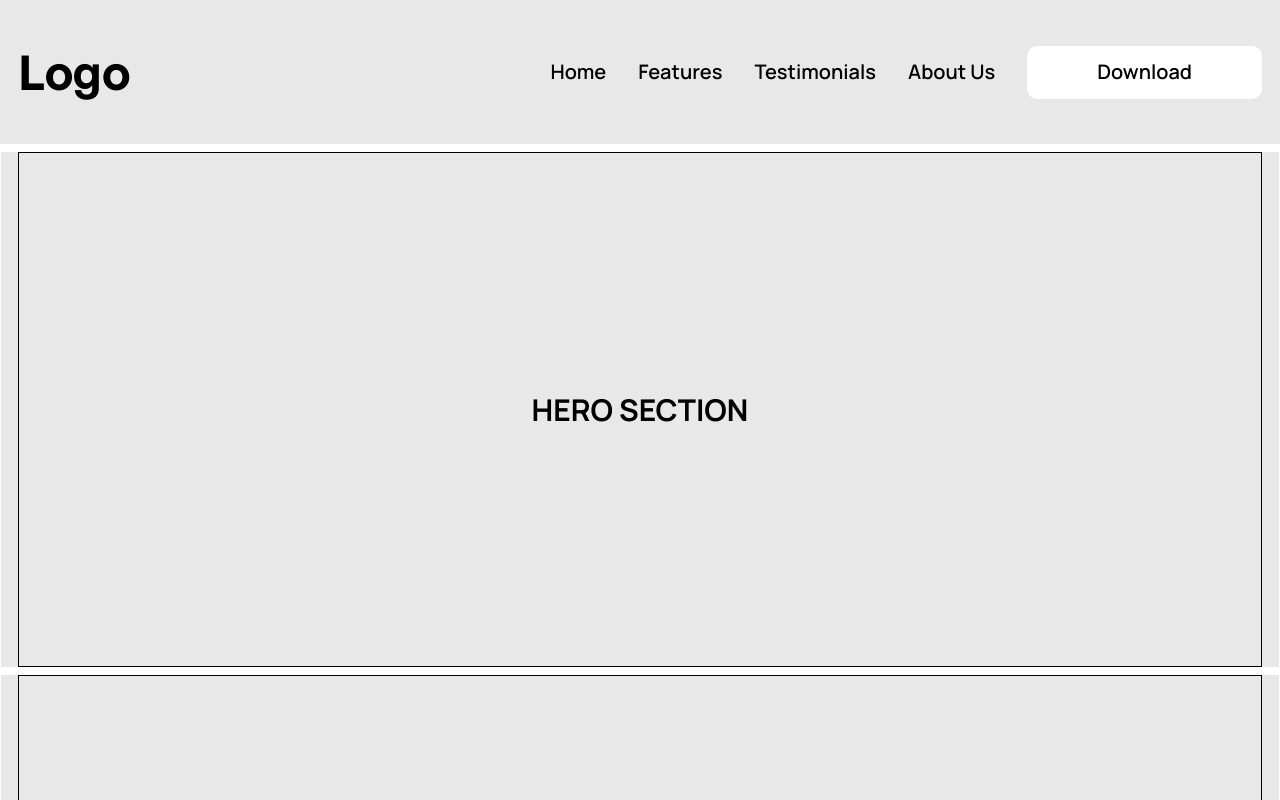
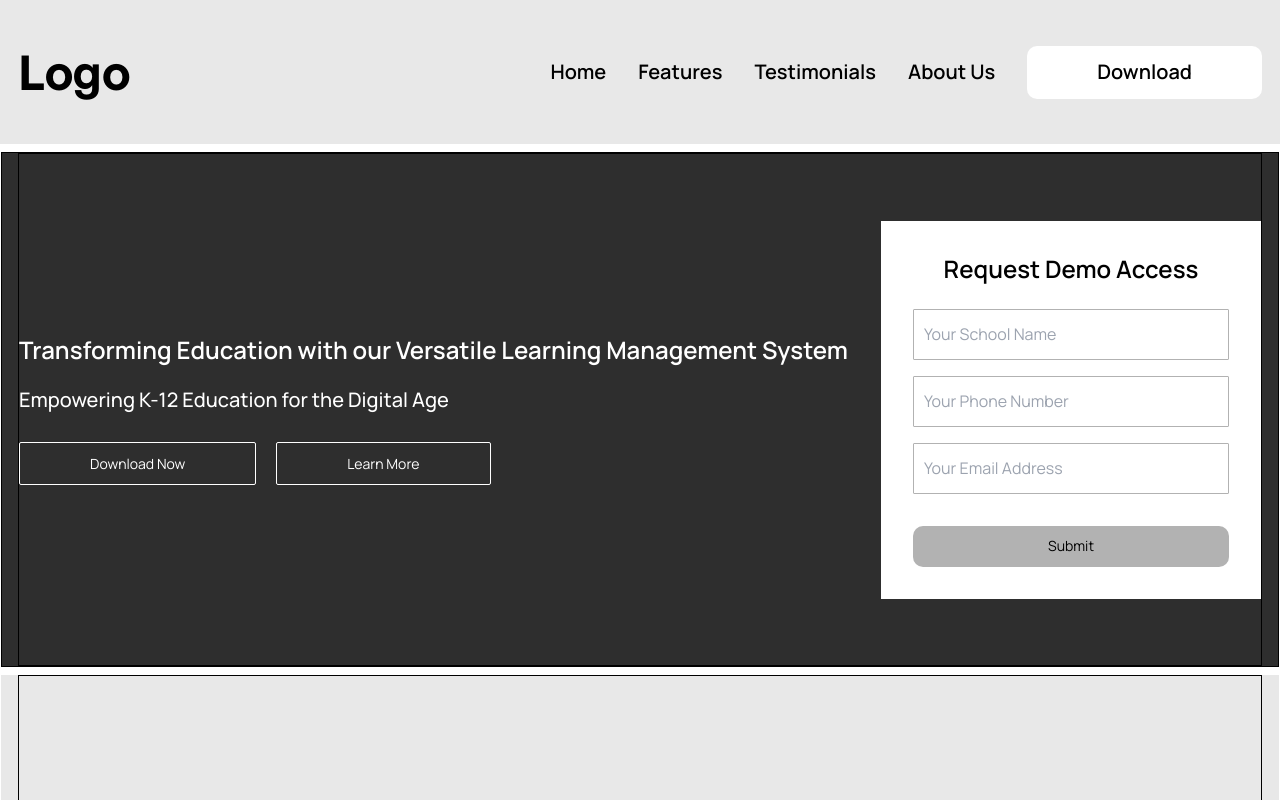
Before and after one commit to AJ1732/capstone_schoolbase_lms, a React (Vite) app: page / in a window 1280 px wide. Shown: the top 800 px of the page. Built offline with nearby package versions, Linux system fonts and the light colour scheme.

Commit message:
chore: build hero section

```diff
--- a/src/anatomy/Main/sections/HeroSection.jsx
+++ b/src/anatomy/Main/sections/HeroSection.jsx
@@ -1,9 +1,22 @@
 import React from 'react'
+import { HeroForm } from '../../../components/Forms'
+import { TransButton } from '../../../components/Buttons'
 
 const HeroSection = () => {
   return (
-    <section className="content | w-full min-h-[515px]  border border-black flex-center">
-      <h1 className="text-3xl font-bold">HERO SECTION</h1>
+    <section className="full-width content-grid | w-full min-h-[515px] text-white bg-black bg-opacity-80 border border-black">
+      <div className="content | size-full | border border-black flex justify-between items-center">
+        <div className='flex flex-col justify-center items-start gap-5'>
+          <h2 className='font-semibold text-2xl'>Transforming Education with our Versatile Learning Management System</h2>
+          <p className='font-medium text-xl'>Empowering K-12 Education for the Digital Age</p>
+          <div className='space-x-5 mt-2'>
+            <TransButton>Download Now</TransButton>
+            <TransButton>Learn More</TransButton>
+          </div>
+        </div>
+
+        <HeroForm />
+      </div>
     </section>
   )
 }
```
